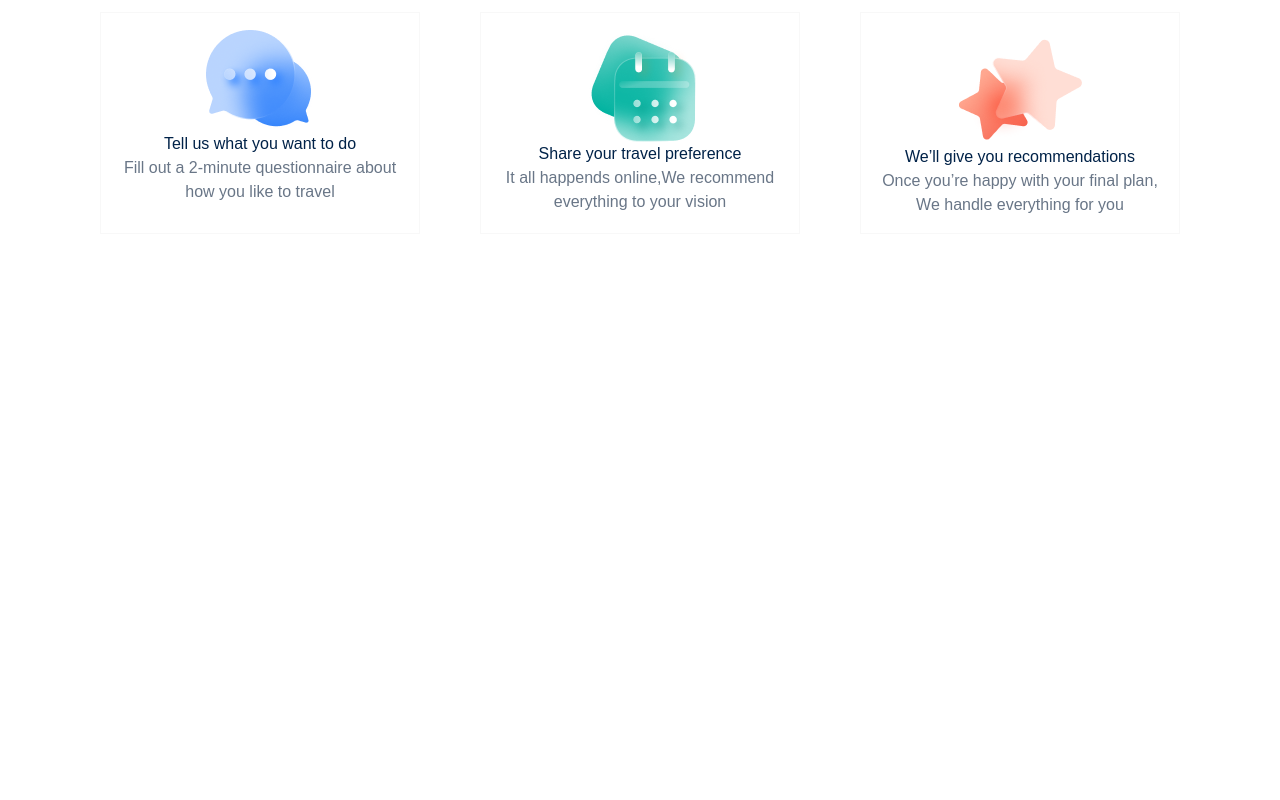
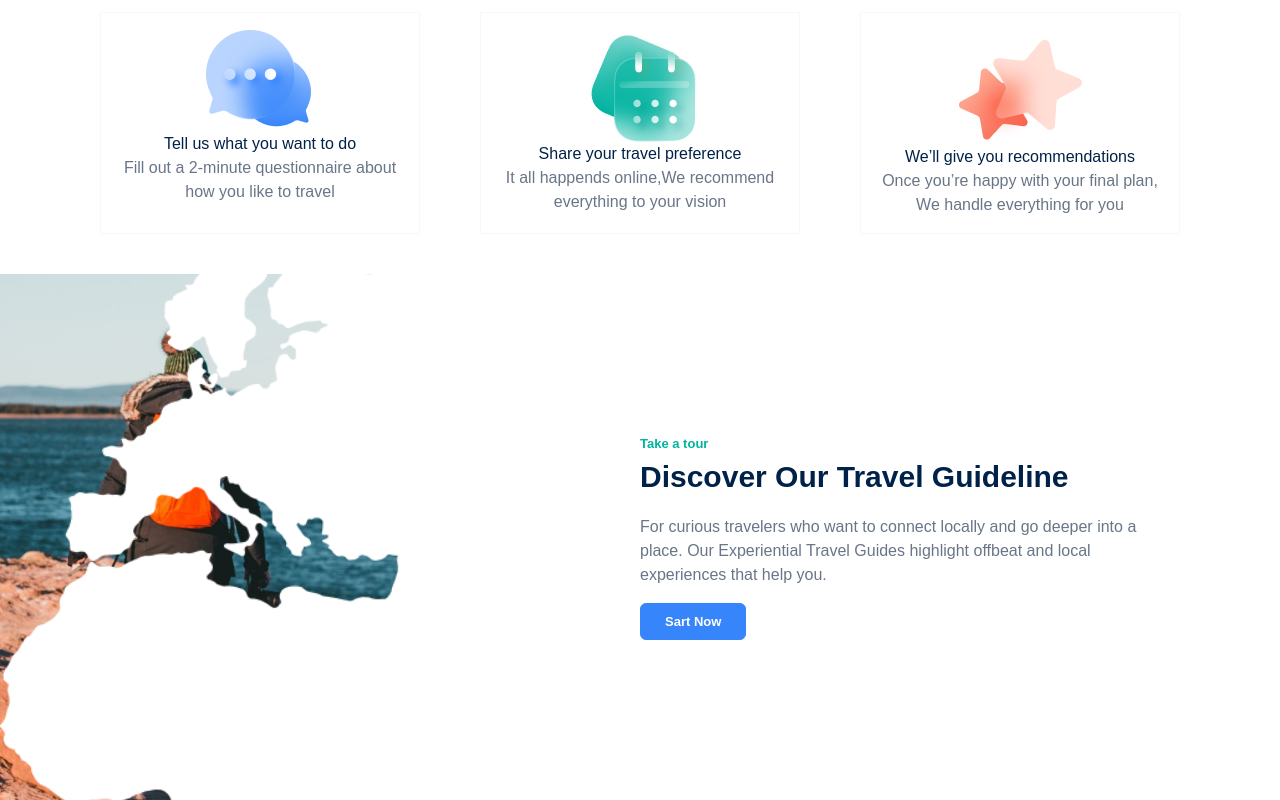
Before and after one commit to zaynlannister/trip-goal, a React (Vite) app: page / in a window 1280 px wide. Shown: the part 934-1734 px from the top of the page. Before the commit the page ends 1208 px from the top, so only its background shows below. Built offline with nearby package versions, Linux system fonts and the light colour scheme.

Commit message:
feat: add tour section & adaptive

```diff
--- a/src/App.tsx
+++ b/src/App.tsx
@@ -1,5 +1,6 @@
 import Header from "./components/Header/Header";
 import StepsSection from "./components/StepsSection/StepsSection";
+import TourSection from "./components/TourSection/TourSection";
 
 const App = () => {
   return (
@@ -10,6 +11,9 @@ const App = () => {
       <div className="bg-[#ffff] py-10">
         <StepsSection />
       </div>
+      <div>
+        <TourSection />
+      </div>
     </div>
   );
 };
--- /dev/null
+++ b/src/components/TourSection/TourSection.tsx
@@ -0,0 +1,77 @@
+import PrimaryButton from "../Buttons/PrimaryButton";
+import styled from "styled-components";
+
+const TourSection = () => {
+  return (
+    <StyledTourSection className="py-40">
+      <div className="container tour-container">
+        <div className="tour-content w-[50%] ml-auto">
+          <p className="text-[#00B3A0] text-[13px] font-bold">Take a tour</p>
+          <p className="text-[30px] font-bold">Discover Our Travel Guideline</p>
+          <p className="text-[#697687] py-4">
+            For curious travelers who want to connect locally and go deeper into
+            a place. Our Experiential Travel Guides highlight offbeat and local
+            experiences that help you.
+          </p>
+          <PrimaryButton>Sart Now</PrimaryButton>
+        </div>
+      </div>
+    </StyledTourSection>
+  );
+};
+
+const StyledTourSection = styled.div`
+  position: relative;
+
+  .container {
+    position: relative;
+    z-index: 1;
+  }
+
+  &::before,
+  &::after {
+    content: "";
+    position: absolute;
+    top: 0;
+    bottom: 0;
+  }
+
+  &::before {
+    left: 0;
+    background: url("/assets/img/tour-image.jpg") left/contain no-repeat;
+    width: 100%;
+  }
+
+  &::after {
+    right: 0;
+    background: url("/assets/img/tour-vector.png") right/cover no-repeat;
+    width: 80%;
+  }
+
+  .content {
+    position: relative;
+    z-index: 2;
+  }
+
+  @media (max-width: 1300px) {
+    &::before,
+    &::after {
+      width: 100%;
+    }
+  }
+
+  @media (max-width: 775px) {
+    &::before,
+    &::after {
+      background: unset;
+    }
+    & {
+      padding: 40px 0;
+    }
+    .tour-content {
+      width: 100%;
+    }
+  }
+`;
+
+export default TourSection;
```
Also changed, not shown: public/assets/img/tour-vector.png (added).
